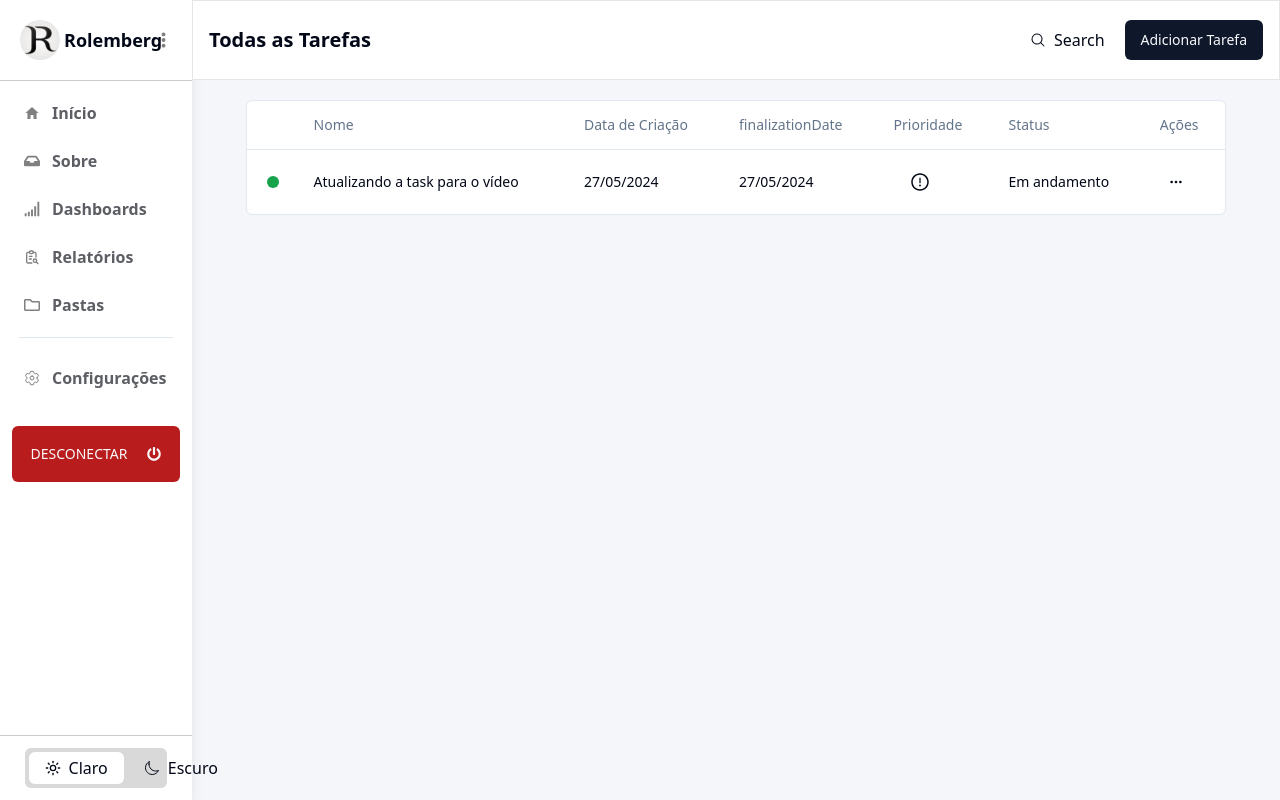
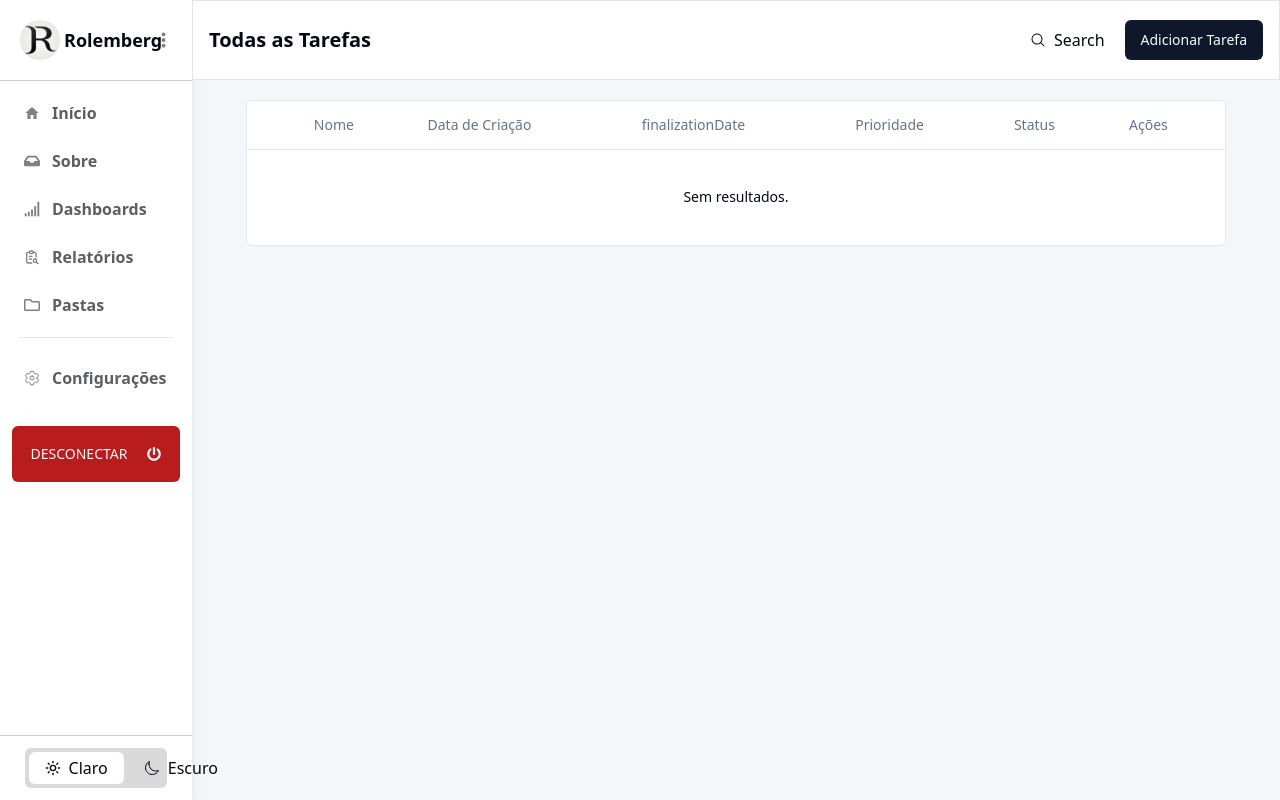
Before and after one commit to RolembergJunior/task-manager, a Next.js app: page / in a window 1280 px wide. Built offline with nearby package versions, Linux system fonts and the light colour scheme; data requests are answered from the project's data file.

Commit message:
Adjusting PUT REQUEST

```diff
--- a/db.json
+++ b/db.json
@@ -1,16 +1,3 @@
 {
-  "tarefas": [
-    {
-      "name": "Atualizando a task para o vídeo",
-      "description": "Testando o método PUT",
-      "responsible": "Rolemberg Junior",
-      "creationDate": "27/05/2024",
-      "finalizationDate": "2024-05-27",
-      "priority": "MÉDIA PRIORIDADE",
-      "status": "Em andamento",
-      "folder": null,
-      "checklist": [],
-      "id": "59fd"
-    }
-  ]
+  "tarefas": []
 }
--- a/src/app/task/[id]/page.tsx
+++ b/src/app/task/[id]/page.tsx
@@ -73,10 +73,11 @@ export default function Task(){
     function onEditTask(){
 
         if( data ){
+
             fetch( url, {
                 method: 'PUT',
                 headers: {
-                "content-type": "application-json"
+                "content-type": "application/json"
                 },
                 body: JSON.stringify({
                     "name": dataProps.name,
@@ -100,7 +101,17 @@ export default function Task(){
 
     useEffect(() => {
         onEditTask();
-    }, [dataProps])
+    }, [
+            dataProps.name,
+            dataProps.description,
+            dataProps.responsible,
+            dataProps.creationDate,
+            dataProps.finalizationDate,
+            dataProps.priority,
+            dataProps.status,
+            dataProps.folder,
+            dataProps.checklist
+        ])
 
     if(isLoading && error) return <Loading/>
     if(!isLoading)
@@ -168,7 +179,7 @@ export default function Task(){
                                                 <SelectItem value="Rolemberg Junior" >Rolemberg Junior</SelectItem>
                                                 <SelectItem value="Pitter Antonio" >Pitter Antonio</SelectItem>
                                                 <SelectItem value="Fernanda Sales" >Fernanda Sales</SelectItem>
-                                                <SelectItem value="Ruan Pabli" >Ruan Pablo</SelectItem>
+                                                <SelectItem value="Ruan Pablo" >Ruan Pablo</SelectItem>
                                                 <SelectItem value="Luan Carlos" >Luan Carlos</SelectItem>
                                                 </SelectGroup>
                                         </SelectContent>
--- a/src/app/tasks/columns.tsx
+++ b/src/app/tasks/columns.tsx
@@ -26,9 +26,9 @@ export const columns: ColumnDef<Tasks>[] = [
         cell(props) {
           if( format(currentDate, "dd/MM/yyyy") === props.cell.row.original.finalizationDate ){
                 return <div className="bg-orange-600 w-3 h-3 mx-auto rounded-full" />
-            } else if( format(currentDate, "dd/MM/yyyy") < props.cell.row.original.finalizationDate ){
+            } else if( format(currentDate, "dd/MM/yyyy") < format(props.cell.row.original.finalizationDate, "dd/MM/yyyy") ){
                 return <div className="bg-green-600 w-3 h-3 mx-auto rounded-full" />
-            } else if(  format(currentDate, "dd/MM/yyyy")  > props.cell.row.original.finalizationDate ){
+            } else if(  format(currentDate, "dd/MM/yyyy")  > format(props.cell.row.original.finalizationDate, "dd/MM/yyyy") ){
                 return <div className="bg-red-600 w-3 h-3 mx-auto rounded-full" />
             }
         }
```
